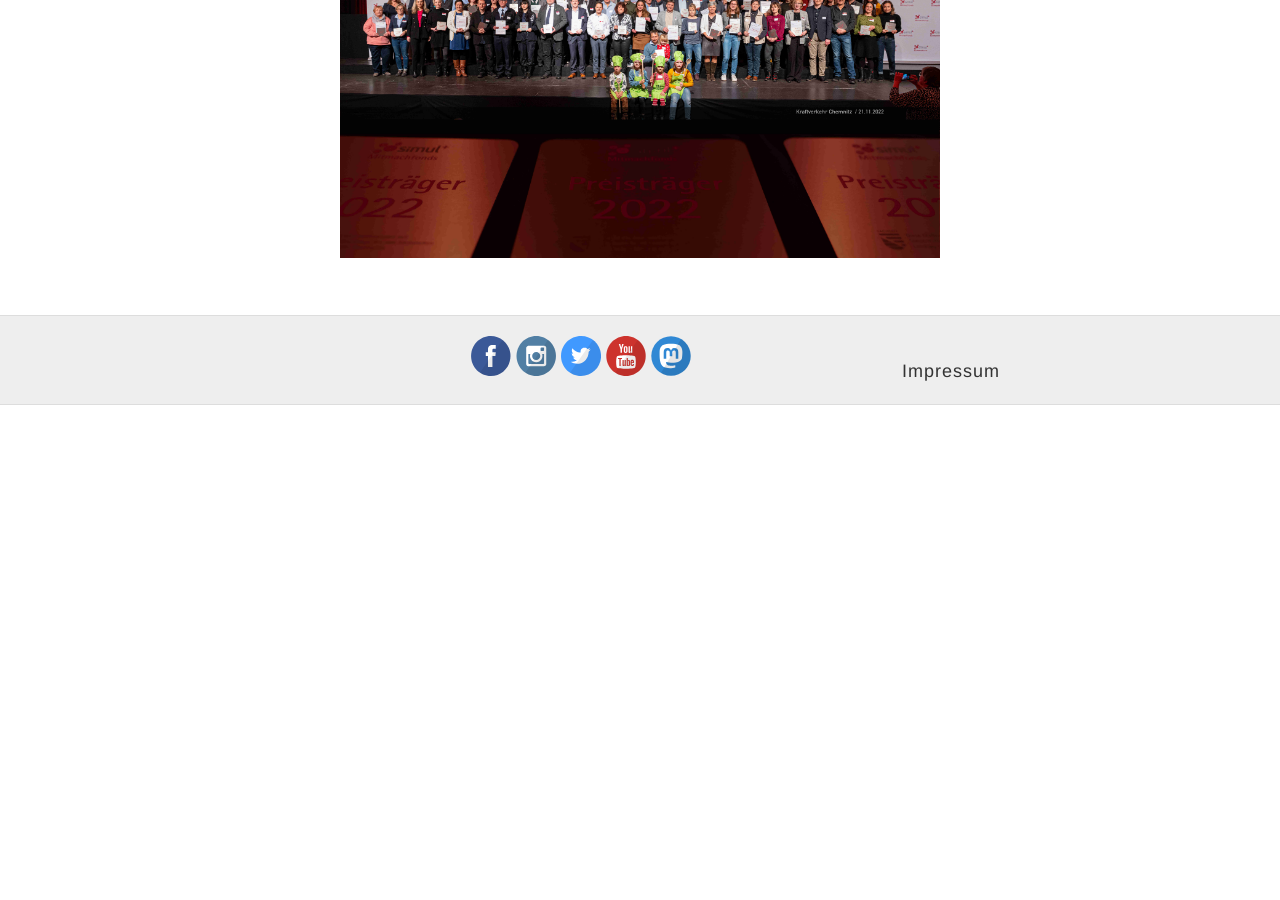
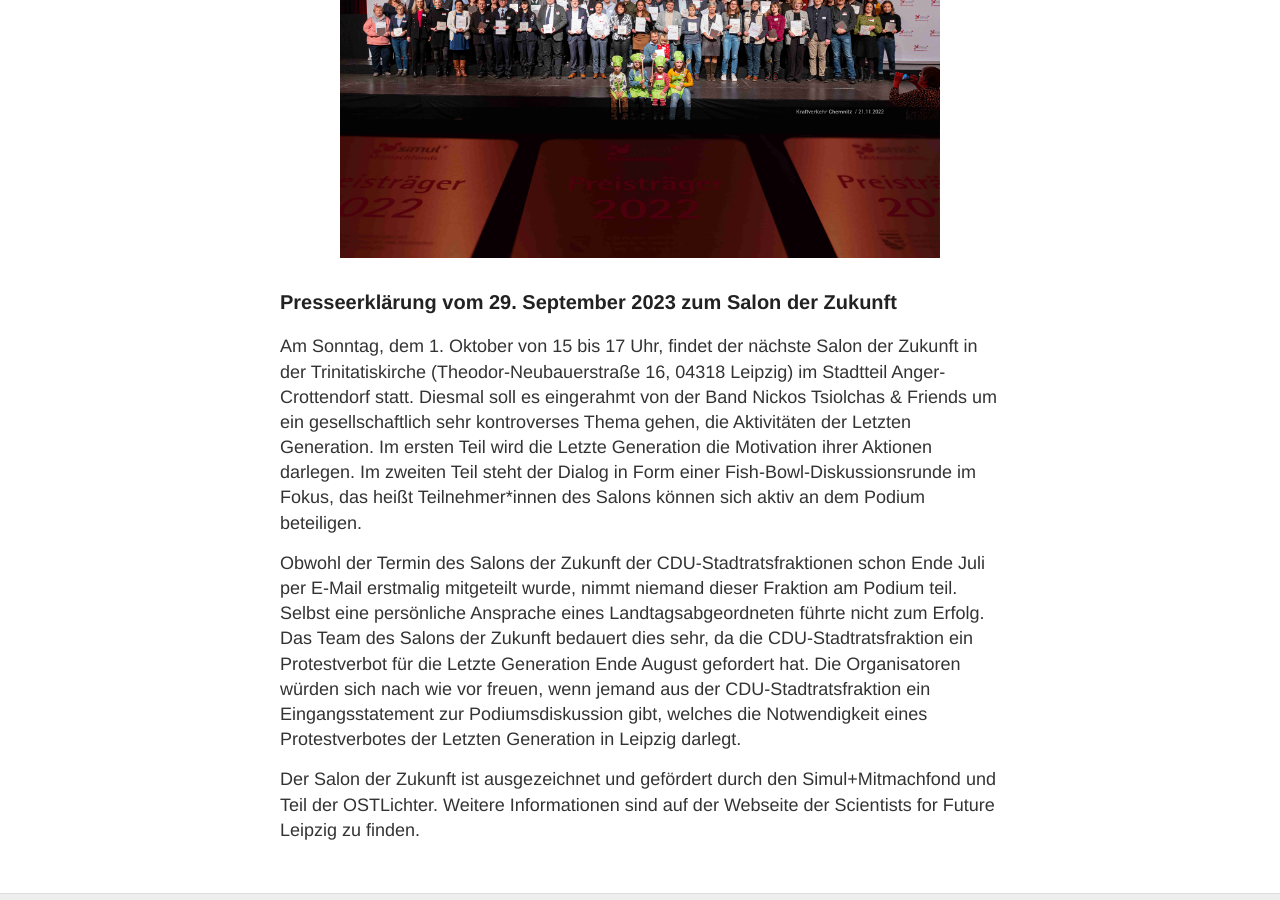
Before and after one commit to s4f-leipzig/s4f-leipzig.github.io, a Jekyll site: the page built from salon.md, in a window 1280 px wide and 900 px high, scrolled down 2302 px. Built offline with Jekyll 4.4.1, drawn with Linux system fonts in a browser that asks for light colours; before the commit the page ends 2707 px from its top, so only the background shows below that.

Commit message:
Update salon.md

```diff
--- a/salon.md
+++ b/salon.md
@@ -49,3 +49,10 @@ Falls sie per e-Mail auf den nächsten Salon der Zukunft regelmäßig hingewiese
 <p align="center">
 <a href="https://www.simulplusmitmachfonds.de/de/index.html" target="blank"><img width="600" src="/images/2022-11-21-Simul+Mitmachfond.jpg"></a>
 </p>
+
+<h3 id="Partner"><b>Presseerklärung vom 29. September 2023 zum Salon der Zukunft</b></h3>
+Am Sonntag, dem 1. Oktober von 15 bis 17 Uhr, findet der nächste Salon der Zukunft in der Trinitatiskirche (Theodor-Neubauerstraße 16, 04318 Leipzig) im Stadtteil Anger-Crottendorf statt. Diesmal soll es eingerahmt von der Band Nickos Tsiolchas & Friends um ein gesellschaftlich sehr kontroverses Thema gehen, die Aktivitäten der Letzten Generation. Im ersten Teil wird die Letzte Generation die Motivation ihrer Aktionen darlegen. Im zweiten Teil steht der Dialog in Form einer Fish-Bowl-Diskussionsrunde im Fokus, das heißt Teilnehmer*innen des Salons können sich aktiv an dem Podium beteiligen.
+
+Obwohl der Termin des Salons der Zukunft der CDU-Stadtratsfraktionen schon Ende Juli per E-Mail erstmalig mitgeteilt wurde, nimmt niemand dieser Fraktion am Podium teil. Selbst eine persönliche Ansprache eines Landtagsabgeordneten führte nicht zum Erfolg. Das Team des Salons der Zukunft bedauert dies sehr, da die CDU-Stadtratsfraktion ein Protestverbot für die Letzte Generation Ende August gefordert hat. Die Organisatoren würden sich nach wie vor freuen, wenn jemand aus der CDU-Stadtratsfraktion ein Eingangsstatement zur Podiumsdiskussion gibt, welches die Notwendigkeit eines Protestverbotes der Letzten Generation in Leipzig darlegt.
+
+Der Salon der Zukunft ist ausgezeichnet und gefördert durch den Simul+Mitmachfond und Teil der OSTLichter. Weitere Informationen sind auf der Webseite der Scientists for Future Leipzig zu finden.
```
